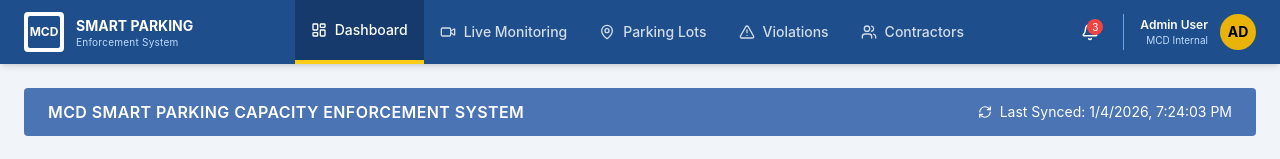
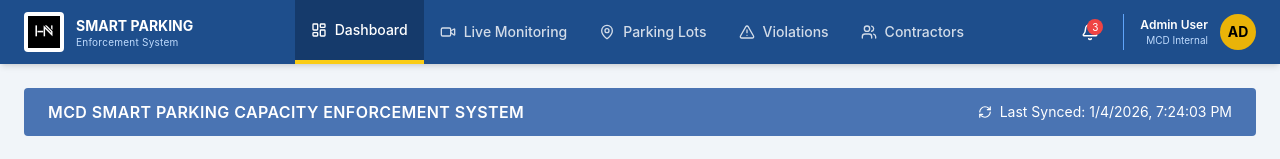
Before and after one commit to Mayankjha12/SmartParking, a React (Create React App) app: page / in a window 1280 px wide. Shown: the top 159 px of the page. Built offline with nearby package versions, Linux system fonts and the light colour scheme; the HTML template or start-up script is replaced by a standard one.

Commit message:
Updated co de

```diff
--- a/src/components/Navbar.jsx
+++ b/src/components/Navbar.jsx
@@ -7,6 +7,9 @@ import {
   Users,
   Bell
 } from "lucide-react";
+
+// 👉 logo import
+import HNLogo from "../assets/hn-logo.png";
 
 const Navbar = ({ activePage, setActivePage }) => {
   const navItems = [
@@ -24,9 +27,11 @@ const Navbar = ({ activePage, setActivePage }) => {
         {/* LEFT – LOGO */}
         <div className="flex items-center gap-3">
           <div className="bg-white p-1 rounded">
-            <div className="w-8 h-8 bg-[#1e4e8c] rounded-sm flex items-center justify-center font-bold text-white text-xs">
-              MCD
-            </div>
+            <img
+              src={HNLogo}
+              alt="H-N Logo"
+              className="w-8 h-8 object-contain"
+            />
           </div>
 
           <div className="leading-tight">
@@ -78,6 +83,7 @@ const Navbar = ({ activePage, setActivePage }) => {
             </div>
           </div>
         </div>
+
       </div>
     </nav>
   );
```
Also changed, not shown: src/assets/hn-logo.png (added).
